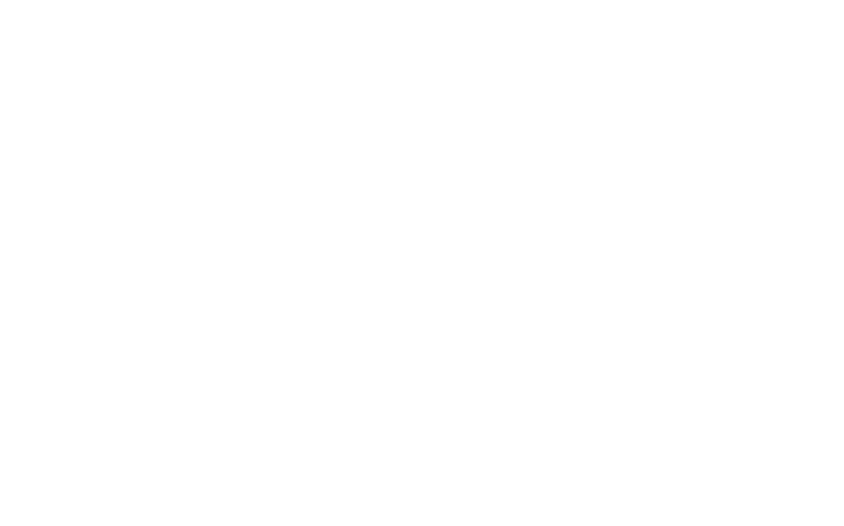
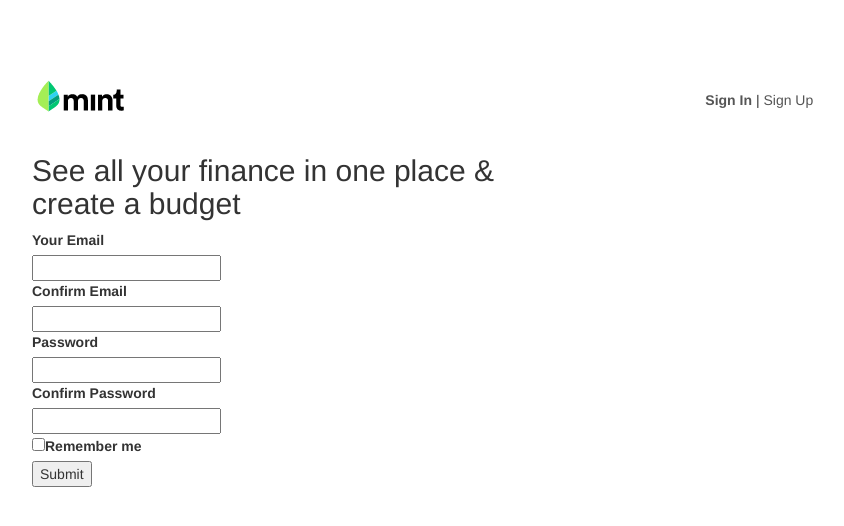
Before and after one commit to Gio-aguirre19/Mint-ish, a plain HTML site: page index.html in a window 1280 px wide. Shown: the whole page, without its empty margins (213-1057 px from the left). Drawn offline with nearby package versions, Linux system fonts and the light colour scheme.

Commit message:
Added basic form. Now ready to style.

```diff
--- a/css/styles.css
+++ b/css/styles.css
@@ -1,3 +1,26 @@
 body, html{
 	background-color: white;
+	max-width: 790px;
+	margin: 30px auto;
 }
+p a{
+	color: #555;
+}
+/* Global ^^^*/
+header .row{
+	display: inline;
+	width: 100%
+}
+.col-sm-2.logo{
+	padding-left: 0;
+}
+.row p{
+	position: absolute;
+}
+header p{
+	margin-top: 10px;
+	font-size: 14px;
+}
+.container{
+	border: 1px solid #333;
+}
--- a/index.html
+++ b/index.html
@@ -3,6 +3,7 @@
 <head>
 	<link rel="shortcut icon" href="img/SayIt.png" type="image/png"/>
 	<title>Mint-Dupe</title>
+	<!-- Look alike to https://wwws.mint.com/login.event?task=S-->
 	<!-- Font awesome -->
 	<link rel="stylesheet" href="https://maxcdn.bootstrapcdn.com/font-awesome/4.5.0/css/font-awesome.min.css">
 	<!-- Latest compiled and minified CSS Bootstrap -->
@@ -13,7 +14,36 @@
 	<link rel="stylesheet" type="text/css" href="css/styles.css">
 </head>
 <body>
-	<div></div>
+<header>
+	<div class="row">
+		<div class="col-sm-2 logo">
+			<img class="img-responsive" src="img/mint-logo.PNG" alt="Mint Logo">
+		</div>
+		<div class="col-sm-2 pull-right">
+			<p><a href="#"><strong>Sign In</strong></a> | <a href="#">Sign Up</a></p>
+		</div>
+	</div>
+</header>
+<div class="conatiner">
+	<div class="row">
+		<div class="col-sm-8">
+			<h2>See all your finance in one place & create a budget</h2>
+			<fieldset>
+				<label>Your Email</label><br>
+				<input type="text"><br>
+				<label>Confirm Email</label><br>
+				<input type="text"><br>
+				<label>Password</label><br>
+				<input type="password"><br>
+				<label>Confirm Password</label><br>
+				<input type="password"><br>
+				<input type="checkbox"><label>Remember me</label><br>
+				<input type="submit">
+			</fieldset>
+		</div>
+
+	</div>
+</div>
 <script src="js/script.js"></script>
 </body>
 </html>
```
Also changed, not shown: img/mint-logo.PNG (renamed from img/mint-logo(1).PNG).
